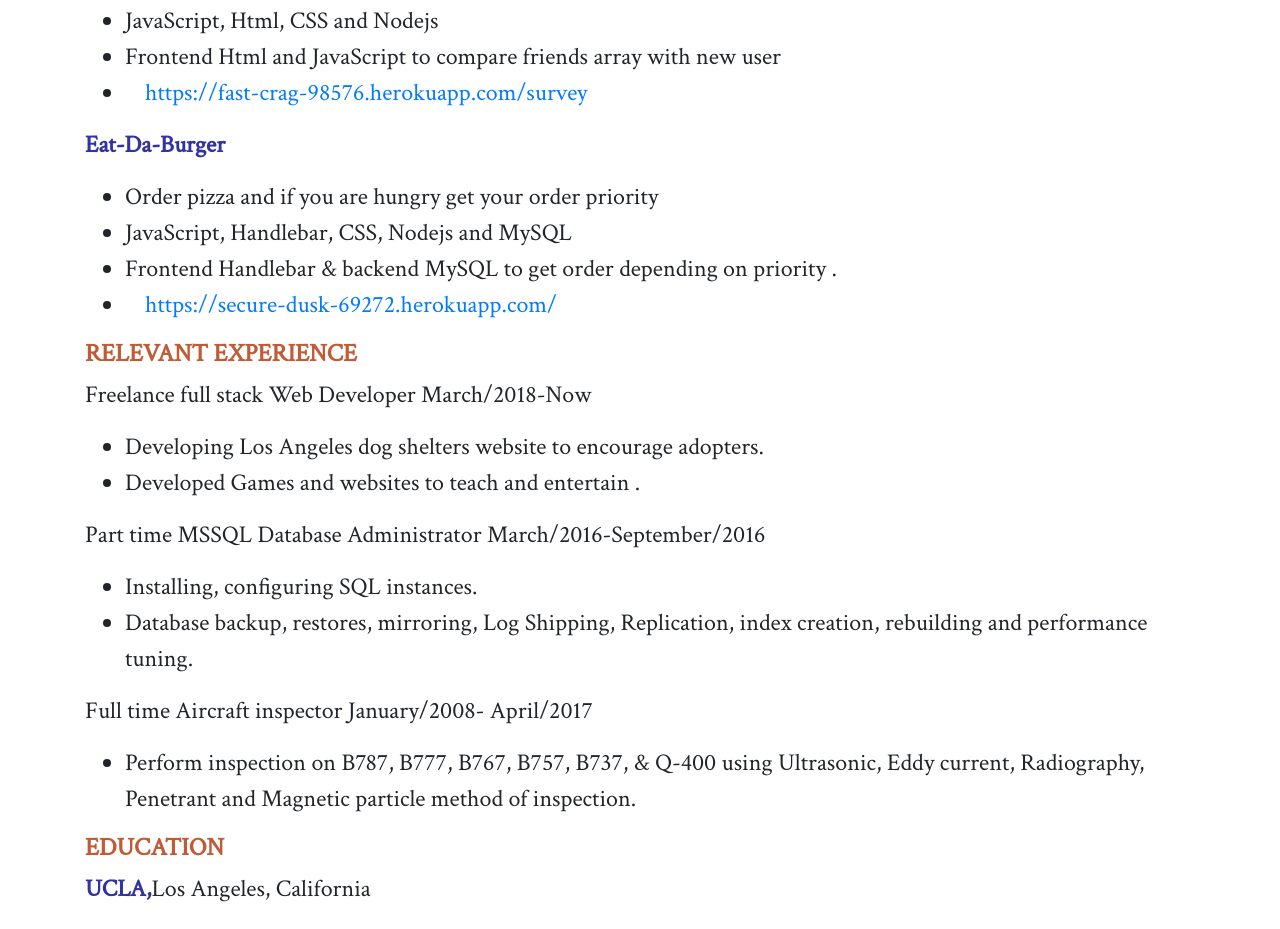
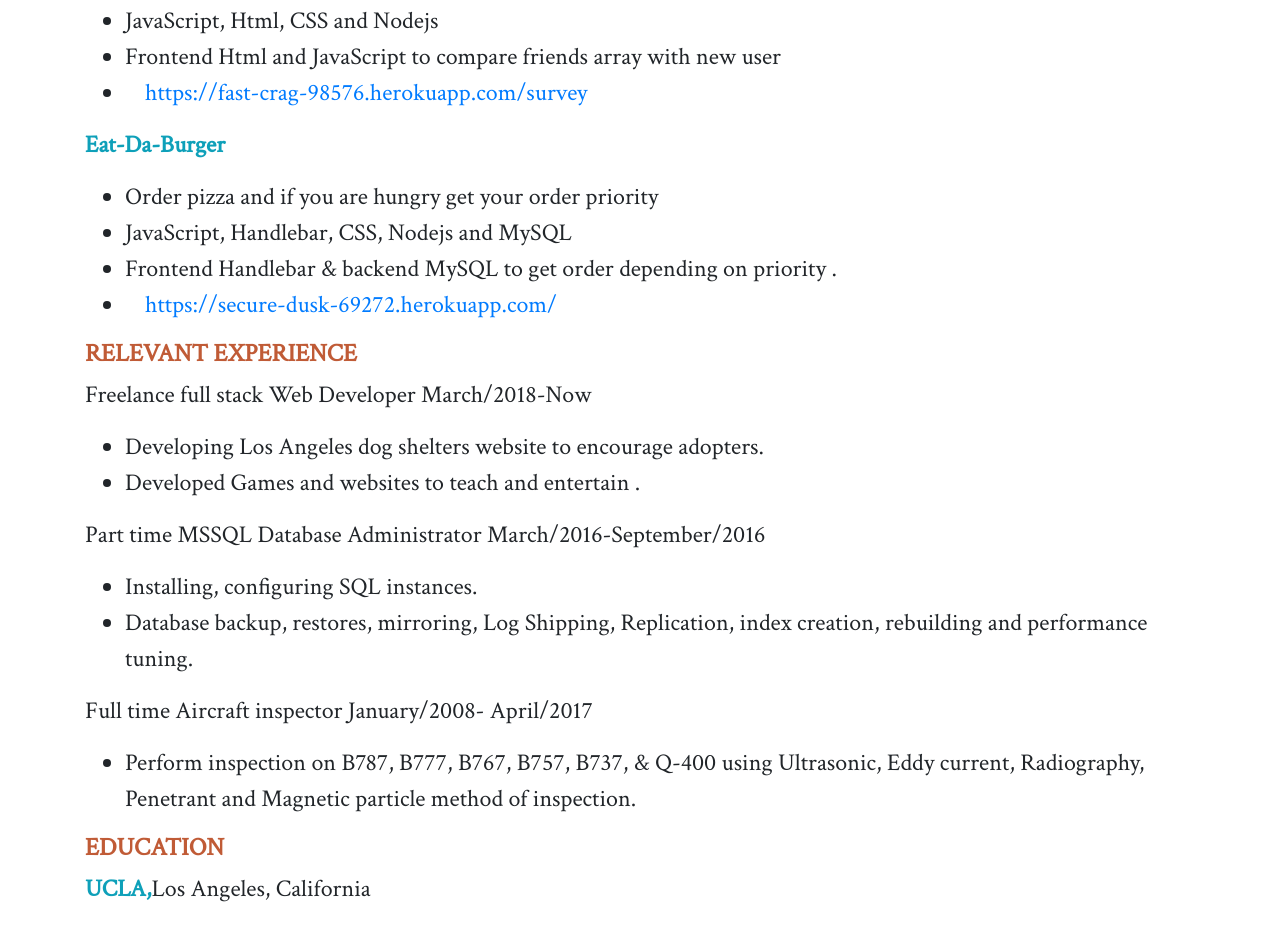
Before and after one commit to Elhanang2/ayna-portfolio, a React (Create React App) app: page /resume in a window 1280 px wide. Shown: the part 887-1816 px from the top of the page. Built offline with nearby package versions, Linux system fonts and the light colour scheme.

Commit message:
home page text background

```diff
--- a/package.json
+++ b/package.json
@@ -12,6 +12,7 @@
     "node": "^11.10.0",
     "react": "^16.8.2",
     "react-bootstrap": "^1.0.0-beta.5",
+    "react-delay": "^0.1.0",
     "react-dom": "^16.8.2",
     "react-router": "^4.3.1",
     "react-router-dom": "^4.3.1",
--- a/src/components/Home/Home.css
+++ b/src/components/Home/Home.css
@@ -34,7 +34,7 @@ h1, h6{
 h6{
     font-size: 4em;
 }
-h1::before{
+h1::after{
     content: attr(data-text);
     position: absolute;
     top: 0;
@@ -46,7 +46,7 @@ h1::before{
     -25px 10px 50px #000;
 
 }
-h6::before{
+h6::after{
     content: attr(data-text);
     position: absolute;
     top: 0;
--- a/src/components/Home/Home.js
+++ b/src/components/Home/Home.js
@@ -1,19 +1,20 @@
 import React,{Component} from 'react'
 import "./Home.css";
+import { Delay } from 'react-delay';
 // import { Jumbotron, Image } from "react-bootstrap";
 // import images from "./images/background.jpg";
 class Home extends Component {
-          render() {
+  render() {
 
-              return (
-                <div className="bg home" id="home" >
+    return (
 
-                  <h1 data-text="Aynalem Getanhe " >Aynalem Getanhe </h1> <br></br><h6 data-text="Web developer" className="home-heading">Web developer  </h6>
-                </div>
-              )
-            }
+      <div className="bg home" id="home" >
 
+        <h1 data-text="Aynalem Getanhe " >Aynalem Getanhe </h1> <br></br><h6 data-text="Web developer" className="home-heading">Web developer  </h6>
+      </div>
 
+    )
+  }
 
  }
 
--- a/src/components/Portfolio/Portfolio.js
+++ b/src/components/Portfolio/Portfolio.js
@@ -176,10 +176,10 @@ class Portfolio extends Component {
                         <MDBView  hover zoom >
                             {/*<p className="text-center"><strong>Shadow effect</strong></p>*/}
                             <img
-                                src="images/wordguess1.jpg"
+                                src="images/wordguess.png"
                                 className="img-fluid image  "
                                 style={{width:"100%", height:"200px"}}
-                                alt=""
+                                alt="Word guess"
                             />
                             <MDBMask className="flex-center">
                             <p className="img-title " >Word Guess Game</p>
--- a/src/components/Resume/Resume.css
+++ b/src/components/Resume/Resume.css
@@ -17,12 +17,12 @@
 
 }
 .resume-subheading{
-    color:rgb(51, 51, 160);
+    color:rgb(14, 160, 185);
     font-family: 'Crimson Text', serif;
     font-weight: bold;
     font-size: 24px;
 }
  p span{
     font-weight: bold;
-    color:rgb(51, 51, 160);
+    color:rgb(14, 160, 185);
 }
```
Also changed, not shown: 1 other file (tests, documents, lock files or other folders).
